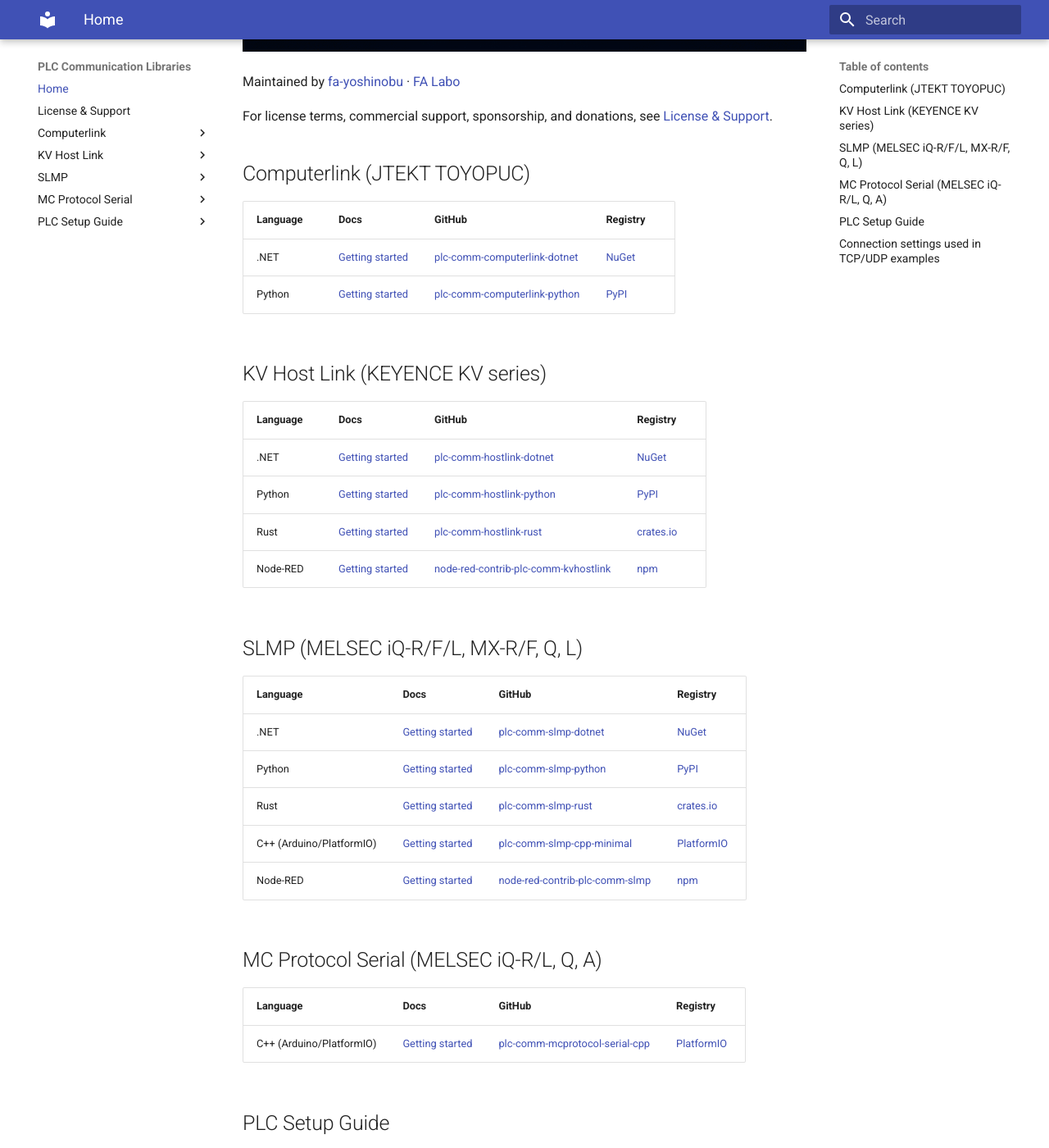
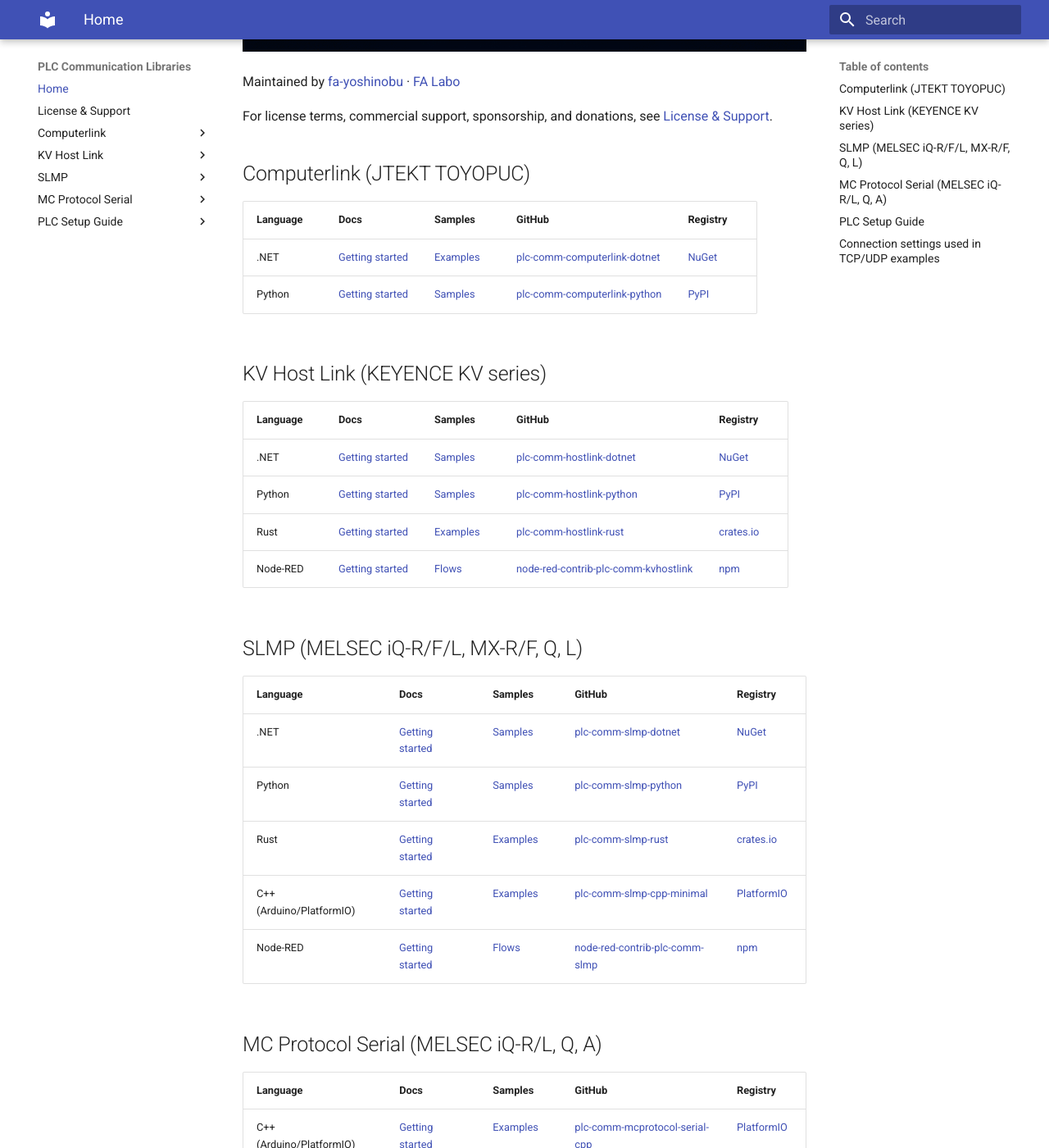
Before and after one commit to fa-yoshinobu/plc-comm-docs-site, an MkDocs documentation site: the page built from docs/index.md, in a window 1280 px wide and 1400 px high, scrolled down 614 px. Shown: the whole window at 82% size. Built offline with MkDocs 1.6.1 and Material for MkDocs 9.7.7, drawn with Linux system fonts in a browser that asks for light colours.

Commit message:
Improve sample navigation and reconnect examples (#2)

```diff
--- a/docs/index.md
+++ b/docs/index.md
@@ -11,35 +11,35 @@
 
 ## Computerlink (JTEKT TOYOPUC)
 
-| Language | Docs | GitHub | Registry |
-|----------|------|--------|----------|
-| .NET | [Getting started](computerlink/dotnet/GETTING_STARTED.md) | [plc-comm-computerlink-dotnet](https://github.com/fa-yoshinobu/plc-comm-computerlink-dotnet) | [NuGet](https://www.nuget.org/packages/PlcComm.Toyopuc/) |
-| Python | [Getting started](computerlink/python/GETTING_STARTED.md) | [plc-comm-computerlink-python](https://github.com/fa-yoshinobu/plc-comm-computerlink-python) | [PyPI](https://pypi.org/project/toyopuc-computerlink/) |
+| Language | Docs | Samples | GitHub | Registry |
+|----------|------|---------|--------|----------|
+| .NET | [Getting started](computerlink/dotnet/GETTING_STARTED.md) | [Examples](https://github.com/fa-yoshinobu/plc-comm-computerlink-dotnet/tree/main/examples) | [plc-comm-computerlink-dotnet](https://github.com/fa-yoshinobu/plc-comm-computerlink-dotnet) | [NuGet](https://www.nuget.org/packages/PlcComm.Toyopuc/) |
+| Python | [Getting started](computerlink/python/GETTING_STARTED.md) | [Samples](https://github.com/fa-yoshinobu/plc-comm-computerlink-python/tree/main/samples) | [plc-comm-computerlink-python](https://github.com/fa-yoshinobu/plc-comm-computerlink-python) | [PyPI](https://pypi.org/project/toyopuc-computerlink/) |
 
 ## KV Host Link (KEYENCE KV series)
 
-| Language | Docs | GitHub | Registry |
-|----------|------|--------|----------|
-| .NET | [Getting started](hostlink/dotnet/GETTING_STARTED.md) | [plc-comm-hostlink-dotnet](https://github.com/fa-yoshinobu/plc-comm-hostlink-dotnet) | [NuGet](https://www.nuget.org/packages/PlcComm.KvHostLink/) |
-| Python | [Getting started](hostlink/python/GETTING_STARTED.md) | [plc-comm-hostlink-python](https://github.com/fa-yoshinobu/plc-comm-hostlink-python) | [PyPI](https://pypi.org/project/kv-hostlink/) |
-| Rust | [Getting started](hostlink/rust/GETTING_STARTED.md) | [plc-comm-hostlink-rust](https://github.com/fa-yoshinobu/plc-comm-hostlink-rust) | [crates.io](https://crates.io/crates/plc-comm-hostlink-rust) |
-| Node-RED | [Getting started](hostlink/nodered/GETTING_STARTED.md) | [node-red-contrib-plc-comm-kvhostlink](https://github.com/fa-yoshinobu/node-red-contrib-plc-comm-kvhostlink) | [npm](https://www.npmjs.com/package/@fa_yoshinobu/node-red-contrib-plc-comm-kvhostlink) |
+| Language | Docs | Samples | GitHub | Registry |
+|----------|------|---------|--------|----------|
+| .NET | [Getting started](hostlink/dotnet/GETTING_STARTED.md) | [Samples](https://github.com/fa-yoshinobu/plc-comm-hostlink-dotnet/tree/main/samples) | [plc-comm-hostlink-dotnet](https://github.com/fa-yoshinobu/plc-comm-hostlink-dotnet) | [NuGet](https://www.nuget.org/packages/PlcComm.KvHostLink/) |
+| Python | [Getting started](hostlink/python/GETTING_STARTED.md) | [Samples](https://github.com/fa-yoshinobu/plc-comm-hostlink-python/tree/main/samples) | [plc-comm-hostlink-python](https://github.com/fa-yoshinobu/plc-comm-hostlink-python) | [PyPI](https://pypi.org/project/kv-hostlink/) |
+| Rust | [Getting started](hostlink/rust/GETTING_STARTED.md) | [Examples](https://github.com/fa-yoshinobu/plc-comm-hostlink-rust/tree/main/examples) | [plc-comm-hostlink-rust](https://github.com/fa-yoshinobu/plc-comm-hostlink-rust) | [crates.io](https://crates.io/crates/plc-comm-hostlink-rust) |
+| Node-RED | [Getting started](hostlink/nodered/GETTING_STARTED.md) | [Flows](https://github.com/fa-yoshinobu/node-red-contrib-plc-comm-kvhostlink/tree/main/examples/flows) | [node-red-contrib-plc-comm-kvhostlink](https://github.com/fa-yoshinobu/node-red-contrib-plc-comm-kvhostlink) | [npm](https://www.npmjs.com/package/@fa_yoshinobu/node-red-contrib-plc-comm-kvhostlink) |
 
 ## SLMP (MELSEC iQ-R/F/L, MX-R/F, Q, L)
 
-| Language | Docs | GitHub | Registry |
-|----------|------|--------|----------|
-| .NET | [Getting started](slmp/dotnet/GETTING_STARTED.md) | [plc-comm-slmp-dotnet](https://github.com/fa-yoshinobu/plc-comm-slmp-dotnet) | [NuGet](https://www.nuget.org/packages/PlcComm.Slmp/) |
-| Python | [Getting started](slmp/python/GETTING_STARTED.md) | [plc-comm-slmp-python](https://github.com/fa-yoshinobu/plc-comm-slmp-python) | [PyPI](https://pypi.org/project/slmp-connect-python/) |
-| Rust | [Getting started](slmp/rust/GETTING_STARTED.md) | [plc-comm-slmp-rust](https://github.com/fa-yoshinobu/plc-comm-slmp-rust) | [crates.io](https://crates.io/crates/plc-comm-slmp-rust) |
-| C++ (Arduino/PlatformIO) | [Getting started](slmp/cpp/GETTING_STARTED.md) | [plc-comm-slmp-cpp-minimal](https://github.com/fa-yoshinobu/plc-comm-slmp-cpp-minimal) | [PlatformIO](https://registry.platformio.org/libraries/fa-yoshinobu/slmp-connect-cpp-minimal) |
-| Node-RED | [Getting started](slmp/nodered/GETTING_STARTED.md) | [node-red-contrib-plc-comm-slmp](https://github.com/fa-yoshinobu/node-red-contrib-plc-comm-slmp) | [npm](https://www.npmjs.com/package/@fa_yoshinobu/node-red-contrib-plc-comm-slmp) |
+| Language | Docs | Samples | GitHub | Registry |
+|----------|------|---------|--------|----------|
+| .NET | [Getting started](slmp/dotnet/GETTING_STARTED.md) | [Samples](https://github.com/fa-yoshinobu/plc-comm-slmp-dotnet/tree/main/samples) | [plc-comm-slmp-dotnet](https://github.com/fa-yoshinobu/plc-comm-slmp-dotnet) | [NuGet](https://www.nuget.org/packages/PlcComm.Slmp/) |
+| Python | [Getting started](slmp/python/GETTING_STARTED.md) | [Samples](https://github.com/fa-yoshinobu/plc-comm-slmp-python/tree/main/samples) | [plc-comm-slmp-python](https://github.com/fa-yoshinobu/plc-comm-slmp-python) | [PyPI](https://pypi.org/project/slmp-connect-python/) |
+| Rust | [Getting started](slmp/rust/GETTING_STARTED.md) | [Examples](https://github.com/fa-yoshinobu/plc-comm-slmp-rust/tree/main/examples) | [plc-comm-slmp-rust](https://github.com/fa-yoshinobu/plc-comm-slmp-rust) | [crates.io](https://crates.io/crates/plc-comm-slmp-rust) |
+| C++ (Arduino/PlatformIO) | [Getting started](slmp/cpp/GETTING_STARTED.md) | [Examples](https://github.com/fa-yoshinobu/plc-comm-slmp-cpp-minimal/tree/main/examples) | [plc-comm-slmp-cpp-minimal](https://github.com/fa-yoshinobu/plc-comm-slmp-cpp-minimal) | [PlatformIO](https://registry.platformio.org/libraries/fa-yoshinobu/slmp-connect-cpp-minimal) |
+| Node-RED | [Getting started](slmp/nodered/GETTING_STARTED.md) | [Flows](https://github.com/fa-yoshinobu/node-red-contrib-plc-comm-slmp/tree/main/examples/flows) | [node-red-contrib-plc-comm-slmp](https://github.com/fa-yoshinobu/node-red-contrib-plc-comm-slmp) | [npm](https://www.npmjs.com/package/@fa_yoshinobu/node-red-contrib-plc-comm-slmp) |
 
 ## MC Protocol Serial (MELSEC iQ-R/L, Q, A)
 
-| Language | Docs | GitHub | Registry |
-|----------|------|--------|----------|
-| C++ (Arduino/PlatformIO) | [Getting started](mcprotocol/cpp/GETTING_STARTED.md) | [plc-comm-mcprotocol-serial-cpp](https://github.com/fa-yoshinobu/plc-comm-mcprotocol-serial-cpp) | [PlatformIO](https://registry.platformio.org/libraries/fa-yoshinobu/mcprotocol-serial-cpp) |
+| Language | Docs | Samples | GitHub | Registry |
+|----------|------|---------|--------|----------|
+| C++ (Arduino/PlatformIO) | [Getting started](mcprotocol/cpp/GETTING_STARTED.md) | [Examples](https://github.com/fa-yoshinobu/plc-comm-mcprotocol-serial-cpp/tree/main/examples) | [plc-comm-mcprotocol-serial-cpp](https://github.com/fa-yoshinobu/plc-comm-mcprotocol-serial-cpp) | [PlatformIO](https://registry.platformio.org/libraries/fa-yoshinobu/mcprotocol-serial-cpp) |
 
 ## PLC Setup Guide
 
```
Also changed, not shown: docs/plc-setup/slmp/troubleshooting-codes.md (+0 -1 lines), 1 other file.
